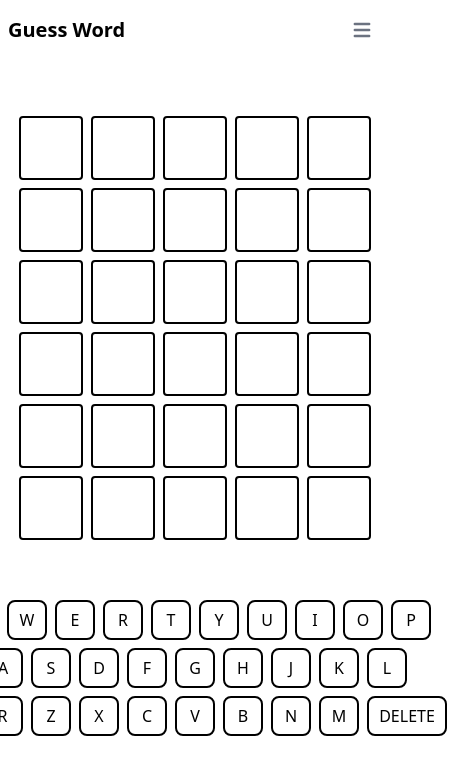
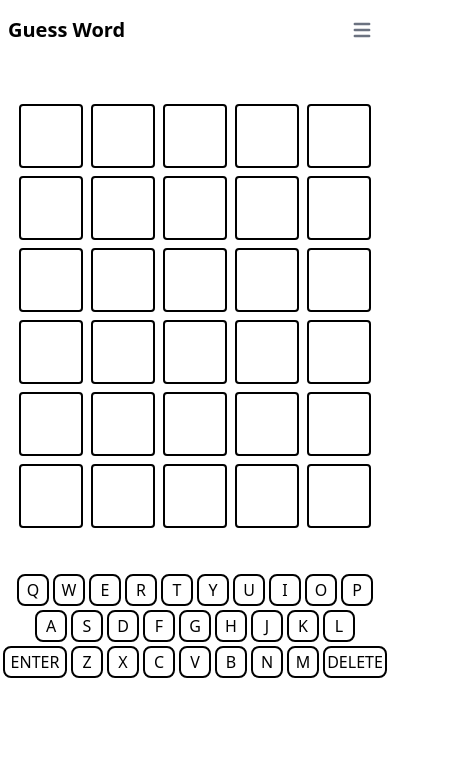
Before and after one commit to Joheyab/GuessWord, a React (Vite) app: page / in a window 390 px wide. Shown: the top 774 px of the page, 451 px wide, since content can reach past the window. Built offline with nearby package versions, Linux system fonts and the light colour scheme.

Commit message:
Modify mobile design in gamePage

```diff
--- a/src/components/Board.jsx
+++ b/src/components/Board.jsx
@@ -4,7 +4,7 @@ import Square from "./Square";
 
 function Board() {
   return (
-    <div className="dark:bg-gray-900 px-10 py-5 rounded-md">
+    <div className="dark:bg-gray-900 px-2 py-2 md:px-10 md:py-5 rounded-md">
       <div className="flex">
         <Square letterPos={0} attemptVal={0} />
         <Square letterPos={1} attemptVal={0} />
--- a/src/components/Key.jsx
+++ b/src/components/Key.jsx
@@ -12,7 +12,7 @@ function Key({keyValue, bigKey}) {
             onSelectLetter(keyValue)
         }
     }
-    const keyClass = bigKey ? 'border-2 border-black rounded-lg w-20 h-10 m-1' : 'border-2 border-black rounded-lg w-10 h-10 m-1'
+    const keyClass = bigKey ? 'border-2 border-black rounded-lg w-16 h-8 m-0.5 md:w-20 md:h-10 md:m-1' : 'border-2 border-black rounded-lg w-8 h-8 m-0.5 md:w-10 md:h-10 md:m-1 '
   return (
     <button className={keyClass} onClick={selectLetter}>{keyValue}</button>
   )
--- a/src/components/Square.jsx
+++ b/src/components/Square.jsx
@@ -7,9 +7,9 @@ function Square({ letterPos, attemptVal }) {
 
   const correct = wordPlay[letterPos] === letter
   const almost = !correct&& letter !== "" && wordPlay.includes(letter)
-  const class1 = "block border-2 m-1 bg-[green] text-center border-black md:w-16 md:h-16 rounded md:text-5xl dark:text-white sm:w-14 sm:h-14 sm:text-4xl"
-  const class2 = "block border-2 m-1 bg-[#ffff0094] text-center border-black md:w-16 md:h-16 rounded md:text-5xl dark:text-white sm:w-14 sm:h-14 sm:text-4xl"
-  const class3 = "block border-2 m-1 bg-[#2c2a2a] text-center border-black md:w-16 md:h-16 rounded md:text-5xl dark:text-white sm:w-14 sm:h-14 sm:text-4xl"
+  const class1 = "block border-2 m-1 bg-[green] text-center border-black md:w-16 md:h-16 rounded md:text-5xl dark:text-white"
+  const class2 = "block border-2 m-1 bg-[#ffff0094] text-center border-black md:w-16 md:h-16 rounded md:text-5xl dark:text-white"
+  const class3 = "block border-2 m-1 bg-[#2c2a2a] text-center border-black md:w-16 md:h-16 rounded md:text-5xl dark:text-white"
 
   const letterState =
   currentAttempt.attempt > attemptVal &&
```
